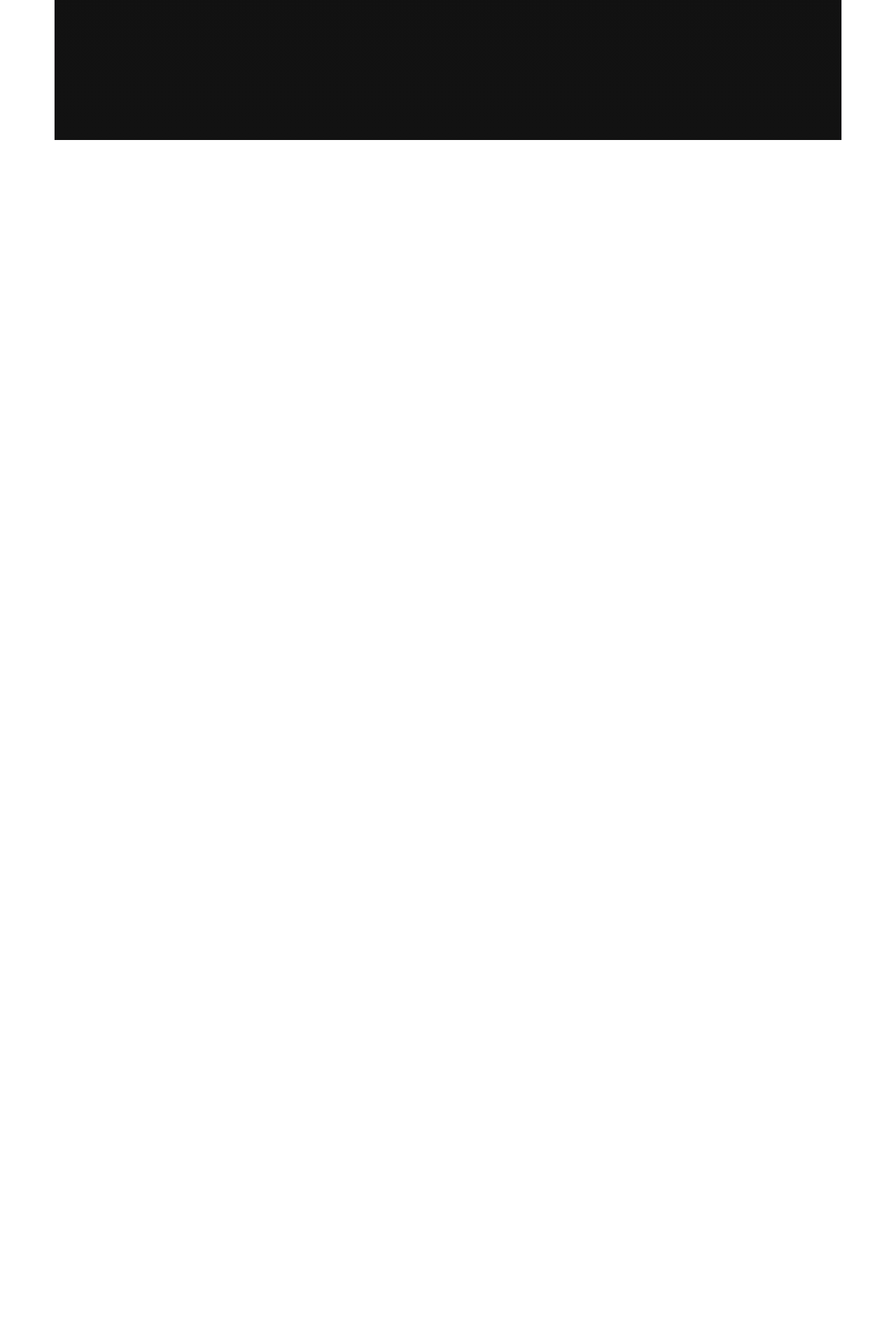
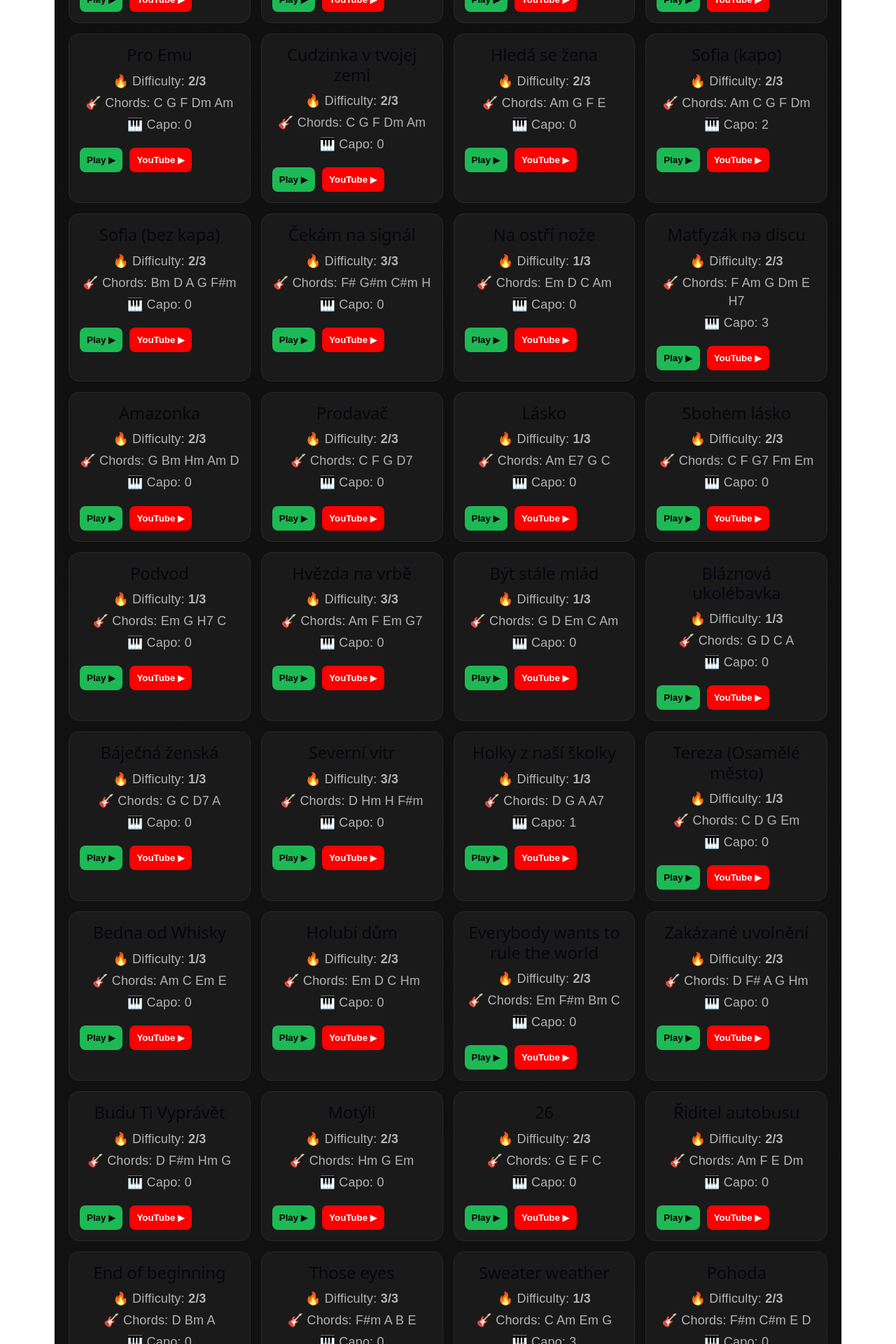
Before and after one commit to SuperWolf121/guitar-chords-app, a React (Vite) app in the folder guitar-chords-app/: page / in a window 1280 px wide. Shown: the part 640-2560 px from the top of the page at 70% size. Before the commit the page ends 840 px from the top, so only its background shows below. Built offline with nearby package versions, Linux system fonts and the light colour scheme.

Commit message:
pridal jsem spoustu pisni

```diff
--- a/guitar-chords-app/src/App.jsx
+++ b/guitar-chords-app/src/App.jsx
@@ -15,9 +15,9 @@
   {
     name: "Stánky",
     difficulty: 1,
-      chords: "G C D",
+    chords: "G C D Gm A7",
     capo: 0,
-      link: "https://www.supermusic.cz/",
+    link: "https://akordy.kytary.cz/song/stanky",
   },
   {
     name: "Růže z papíru",
@@ -26,6 +26,378 @@
     capo: 0,
     link: "https://akordy.kytary.cz/song/ruze-z-papiru",
   },
+  {
+    name: "Looking Out For You",
+    difficulty: 2,
+    chords: "A F#m C#m Bm D E",
+    capo: 0,
+    link: "https://tabs.ultimate-guitar.com/tab/joy-again/looking-out-for-you-chords-1863147",
+  },
+  {
+    name: "Riptide",
+    difficulty: 1,
+    chords: "Am G C",
+    capo: 0,
+    link: "https://tabs.ultimate-guitar.com/tab/vance-joy/riptide-chords-1237247",
+  },
+  {
+    name: "Hotel room",
+    difficulty: 2,
+    chords: "Bm E A F#m D",
+    capo: 0,
+    link: "https://tabs.ultimate-guitar.com/tab/ax-and-the-hatchetmen/hotel-room-chords-5815592",
+  },
+  {
+    name: "Stand by me",
+    difficulty: 2,
+    chords: "A D F#m E",
+    capo: 0,
+    link: "https://guitartuna.com/chords/stand-by-me-ben-e-king-easy-guitar-chords-60fa8757d87f149fe408c47e",
+  },
+  {
+    name: "V blbým věku",
+    difficulty: 2,
+    chords: "C G F Am",
+    capo: 0,
+    link: "https://www.supermusic.cz/piesen.php?idpiesne=781955",
+  },
+  {
+    name: "Pro Emu",
+    difficulty: 2,
+    chords: "C G F Dm Am",
+    capo: 0,
+    link: "https://akordy.kytary.cz/song/pro-emu",
+  },
+  {
+    name: "Cudzinka v tvojej zemi",
+    difficulty: 2,
+    chords: "C G F Dm Am",
+    capo: 0,
+    link: "https://akordy.kytary.cz/song/cudzinka-v-tvojej-zemi",
+  },
+  {
+    name: "Hledá se žena",
+    difficulty: 2,
+    chords: "Am G F E",
+    capo: 0,
+    link: "https://pisnicky-akordy.cz/mandrage/hleda-se-zena?format=pdf",
+  },
+  {
+    name: "Sofia (kapo)",
+    difficulty: 2,
+    chords: "Am C G F Dm",
+    capo: 2,
+    link: "https://tabs.ultimate-guitar.com/tab/alvaro-soler/sofia-chords-1836944",
+  },
+  {
+    name: "Sofia (bez kapa)",
+    difficulty: 2,
+    chords: "Bm D A G F#m",
+    capo: 0,
+    link: "https://tabs.ultimate-guitar.com/tab/alvaro-soler/sofia-chords-1836944",
+  },
+  {
+    name: "Čekám na signál",
+    difficulty: 3,
+    chords: "F# G#m C#m H",
+    capo: 0,
+    link: "https://akordy.kytary.cz/song/cekam-na-signal",
+  },
+  {
+    name: "Na ostří nože",
+    difficulty: 1,
+    chords: "Em D C Am",
+    capo: 0,
+    link: "https://akordy.kytary.cz/song/na-ostri-noze",
+  },
+  {
+    name: "Matfyzák na discu",
+    difficulty: 2,
+    chords: "F Am G Dm E H7",
+    capo: 3,
+    link: "https://kytaristka.cz/zpevnik/pokac/matfyzak-na-discu",
+  },
+  {
+    name: "Amazonka",
+    difficulty: 2,
+    chords: "G Bm Hm Am D",
+    capo: 0,
+    link: "https://zpevniky.com/zpevnik.php?zpevnik=190&pisnicka=82",
+  },
+  {
+    name: "Prodavač",
+    difficulty: 2,
+    chords: "C F G D7",
+    capo: 0,
+    link: "https://kytaristka.cz/zpevnik/fesaci/prodavac",
+  },
+  {
+    name: "Lásko",
+    difficulty: 1,
+    chords: "Am E7 G C",
+    capo: 0,
+    link: "https://pisnicky-akordy.cz/karel-kryl/lasko?format=pdf",
+  },
+  {
+    name: "Sbohem lásko",
+    difficulty: 2,
+    chords: "C F G7 Fm Em",
+    capo: 0,
+    link: "https://pisnicky-akordy.cz/waldemar-matuska/sbohem-lasko?format=pdf",
+  },
+  {
+    name: "Podvod",
+    difficulty: 1,
+    chords: "Em G H7 C",
+    capo: 0,
+    link: "https://kytaristka.cz/zpevnik/nedvedi/podvod",
+  },
+  {
+    name: "Hvězda na vrbě",
+    difficulty: 3,
+    chords: "Am F Em G7",
+    capo: 0,
+    link: "https://pisnicky-akordy.cz/taborove-pisne/hvezda-na-vrbe?format=pdf",
+  },
+  {
+    name: "Být stále mlád",
+    difficulty: 1,
+    chords: "G D Em C Am",
+    capo: 0,
+    link: "https://pisnicky-akordy.cz/karel-gott/byt-stale-mlad?format=pdf",
+  },
+  {
+    name: "Bláznová ukolébavka",
+    difficulty: 1,
+    chords: "G D C A",
+    capo: 0,
+    link: "https://kytaristka.cz/zpevnik/pavel-dydovic/blaznova-ukolebavka",
+  },
+  {
+    name: "Báječná ženská",
+    difficulty: 1,
+    chords: "G C D7 A",
+    capo: 0,
+    link: "https://www.yousongs.cz/pisen/21462-Tucny-Michal-Bajecna-zenska-(bez-capo).aspx",
+  },
+  {
+    name: "Severní vítr",
+    difficulty: 3,
+    chords: "D Hm H F#m",
+    capo: 0,
+    link: "https://pisnicky-akordy.cz/sverak-uhlir/severni-vitr?format=pdf",
+  },
+  {
+    name: "Holky z naší školky",
+    difficulty: 1,
+    chords: "D G A A7",
+    capo: 1,
+    link: "https://www.yousongs.cz/pisen/15204-Hlozek-Stanislav-Holky-z-nasi-skolky.aspx",
+  },
+  {
+    name: "Tereza (Osamělé město)",
+    difficulty: 1,
+    chords: "C D G Em",
+    capo: 0,
+    link: "https://akordy.kytary.cz/song/osamele-mesto-tereza",
+  },
+  {
+    name: "Bedna od Whisky",
+    difficulty: 1,
+    chords: "Am C Em E",
+    capo: 0,
+    link: "https://akordy.kytary.cz/song/bena-od-whisky",
+  },
+  {
+    name: "Holubí dům",
+    difficulty: 2,
+    chords: "Em D C Hm",
+    capo: 0,
+    link: "https://akordy.kytary.cz/song/holubi-dum",
+  },
+  {
+    name: "Everybody wants to rule the world",
+    difficulty: 2,
+    chords: "Em F#m Bm C",
+    capo: 0,
+    link: "https://tabs.ultimate-guitar.com/tab/tears-for-fears/everybody-wants-to-rule-the-world-chords-1503308",
+  },
+  {
+    name: "Zakázané uvolnění",
+    difficulty: 2,
+    chords: "D F# A G Hm",
+    capo: 0,
+    link: "https://akordy.kytary.cz/song/zakazane-uvolneni",
+  },
+  {
+    name: "Budu Ti Vyprávět",
+    difficulty: 2,
+    chords: "D F#m Hm G",
+    capo: 0,
+    link: "https://akordy.kytary.cz/song/budu-ti-vypravet",
+  },
+  {
+    name: "Motýli",
+    difficulty: 2,
+    chords: "Hm G Em",
+    capo: 0,
+    link: "https://kytaristka.cz/zpevnik/mandrage/motyli",
+  },
+  {
+    name: "26",
+    difficulty: 2,
+    chords: "G E F C",
+    capo: 0,
+    link: "https://akordy.kytary.cz/song/26",
+  },
+  {
+    name: "Řiditel autobusu",
+    difficulty: 2,
+    chords: "Am F E Dm",
+    capo: 0,
+    link: "https://akordy.kytary.cz/song/riditel-autobusu-2",
+  },
+  {
+    name: "End of beginning",
+    difficulty: 2,
+    chords: "D Bm A",
+    capo: 0,
+    link: "https://tabs.ultimate-guitar.com/tab/djo/end-of-beginning-chords-4351838",
+  },
+  {
+    name: "Those eyes",
+    difficulty: 3,
+    chords: "F#m A B E",
+    capo: 0,
+    link: "https://tabs.ultimate-guitar.com/tab/new-west/those-eyes-chords-2734944",
+  },
+  {
+    name: "Sweater weather",
+    difficulty: 1,
+    chords: "C Am Em G",
+    capo: 3,
+    link: "https://tabs.ultimate-guitar.com/tab/the-neighbourhood/sweater-weather-chords-1237978",
+  },
+  {
+    name: "Pohoda",
+    difficulty: 2,
+    chords: "F#m C#m E D",
+    capo: 0,
+    link: "https://akordy.kytary.cz/song/pohoda",
+  },
+  {
+    name: "Babydoll",
+    difficulty: 2,
+    chords: "Gm A Dm",
+    capo: 0,
+    link: "https://tabs.ultimate-guitar.com/tab/dominic-fike/babydoll-chords-2937476",
+  },
+  {
+    name: "Self aware",
+    difficulty: 2,
+    chords: "Am C F Dm",
+    capo: 0,
+    link: "https://tabs.ultimate-guitar.com/tab/temper-city/self-aware-chords-6170777",
+  },
+  {
+    name: "Sailor Song",
+    difficulty: 1,
+    chords: "C Em G",
+    capo: 4,
+    link: "https://tabs.ultimate-guitar.com/tab/gigi-perez/sailor-song-chords-5363001",
+  },
+  {
+    name: "Viva la Vida",
+    difficulty: 1,
+    chords: "C Em G D",
+    capo: 1,
+    link: "https://www.songsterr.com/a/wsa/coldplay-viva-la-vida-chords-s10136",
+  },
+  {
+    name: "Television, so far so good",
+    difficulty: 2,
+    chords: "C Em F G",
+    capo: 5,
+    link: "https://tabs.ultimate-guitar.com/tab/rex-orange-county/television-so-far-so-good-chords-2624304",
+  },
+  {
+    name: "Cant take my eyes off you",
+    difficulty: 2,
+    chords: "C F Fm D",
+    capo: 0,
+    link: "https://guitartuna.com/chords/cant-take-my-eyes-off-you-andy-williams-easy-guitar-chords-6217b2f67d0e3fa4285c2ed2",
+  },
+  {
+    name: "Hit the road Jack",
+    difficulty: 2,
+    chords: "Am G F E",
+    capo: 0,
+    link: "https://tabs.ultimate-guitar.com/tab/ray-charles/hit-the-road-jack-chords-168021",
+  },
+  {
+    name: "Be my baby",
+    difficulty: 2,
+    chords: "C Dm G E7",
+    capo: 4,
+    link: "https://tabs.ultimate-guitar.com/tab/the-ronettes/be-my-baby-chords-958714",
+  },
+  {
+    name: "Yellow",
+    difficulty: 2,
+    chords: "G D Cmaj7",
+    capo: 4,
+    link: "https://tabs.ultimate-guitar.com/tab/coldplay/yellow-chords-114080",
+  },
+  {
+    name: "Lemon tree",
+    difficulty: 2,
+    chords: "Am Em Dm",
+    capo: 8,
+    link: "https://tabs.ultimate-guitar.com/tab/fools-garden/lemon-tree-chords-607747",
+  },
+  {
+    name: "Put your head on my shoulder",
+    difficulty: 3,
+    chords: "F# Fm A",
+    capo: 0,
+    link: "https://guitartuna.com/chords/put-your-head-on-my-shoulder-paul-anka-easy-guitar-chords-61c1ee0d2656a3cdf92d96be",
+  },
+  {
+    name: "Kiss me",
+    difficulty: 2,
+    chords: "C Cmaj7 Dm",
+    capo: 3,
+    link: "https://tabs.ultimate-guitar.com/tab/sixpence-none-the-richer/kiss-me-chords-2704",
+  },
+  {
+    name: "Copacabana",
+    difficulty: 3,
+    chords: "Fm Bb Cm",
+    capo: 0,
+    link: "https://guitartuna.com/chords/copacabana-at-the-copa-barry-manilow-easy-guitar-chords-621f8d9550cb7457161fae3b",
+  },
+  {
+    name: "Out of my league",
+    difficulty: 2,
+    chords: "F G C Am",
+    capo: 0,
+    link: "https://tabs.ultimate-guitar.com/tab/stephen-speaks/out-of-my-league-chords-196771",
+  },
+  {
+    name: "Lovefool",
+    difficulty: 2,
+    chords: "Bm E A",
+    capo: 0,
+    link: "https://www.cifraclub.com/the-cardigans/lovefool/",
+  },
+  {
+    name: "Mary on a cross",
+    difficulty: 2,
+    chords: "Em G D Bm",
+    capo: 4,
+    link: "https://tabs.ultimate-guitar.com/tab/ghost/mary-on-a-cross-chords-2825666",
+  },
+
   ]
 
   const filteredSongs = songs.filter((song) => {
```
Lines whose indentation alone changed are shown as unchanged.
